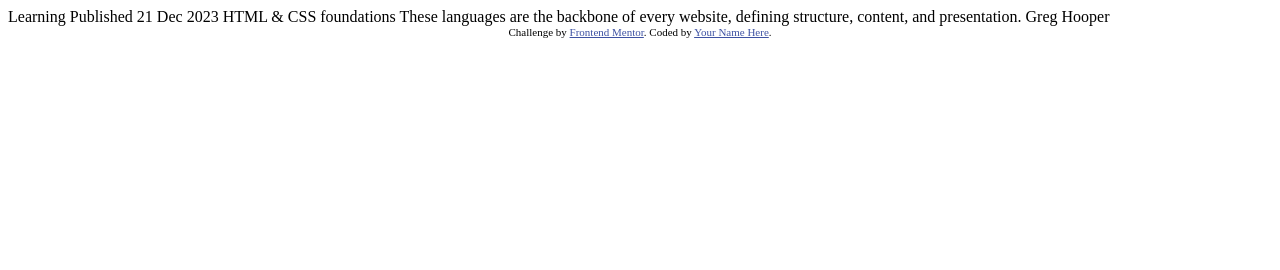
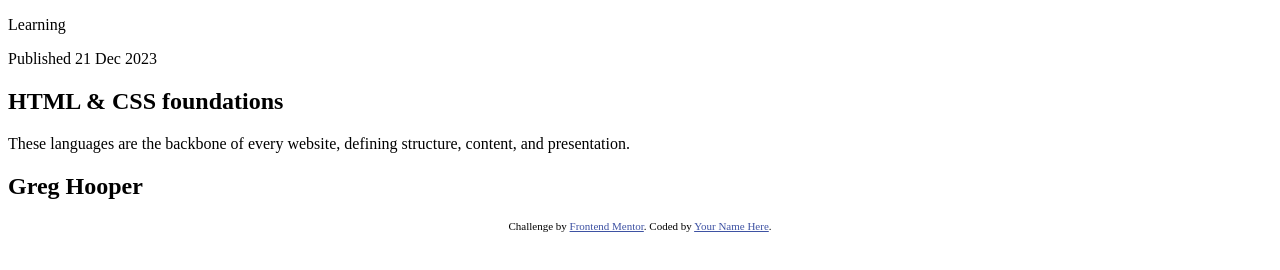
Before and after one commit to Fbeye04/Blog-preview-card, a plain HTML site: page index.html in a window 1280 px wide. Drawn offline with Linux system fonts and the light colour scheme.

Commit message:
Update index.html

```diff
--- a/index.html
+++ b/index.html
@@ -28,9 +28,23 @@
   <body>
     <main>
       <article class="card-container">
-        Learning Published 21 Dec 2023 HTML & CSS foundations These languages
-        are the backbone of every website, defining structure, content, and
-        presentation. Greg Hooper
+        <header class="card-header"></header>
+        <div class="card-body">
+          <div class="learning">
+            <p>Learning</p>
+          </div>
+          <div class="publish">
+            <p>Published 21 Dec 2023</p>
+          </div>
+          <h1>HTML & CSS foundations</h1>
+          <p>
+            These languages are the backbone of every website, defining
+            structure, content, and presentation.
+          </p>
+          <div class="author">
+            <h2>Greg Hooper</h2>
+          </div>
+        </div>
       </article>
     </main>
 
```
